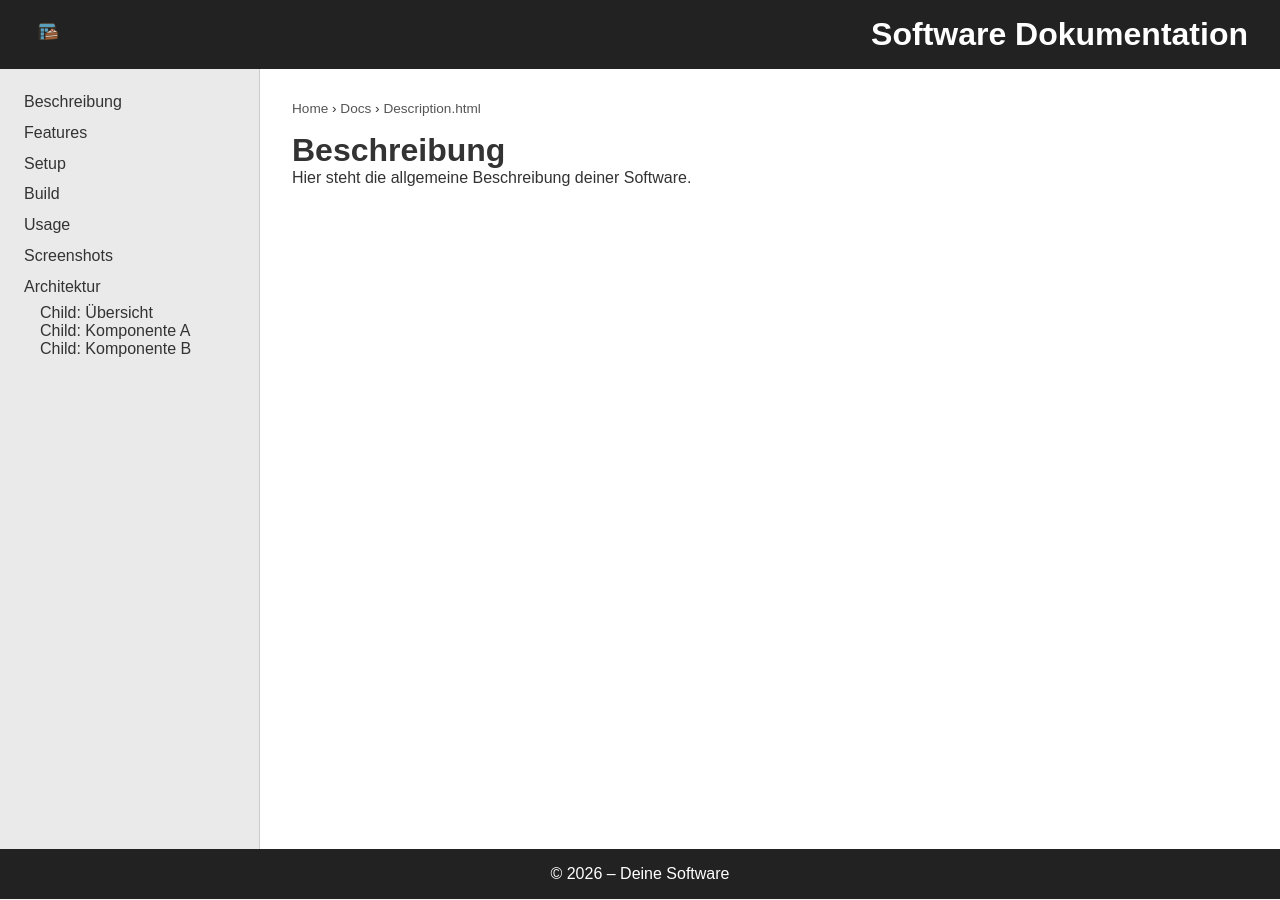
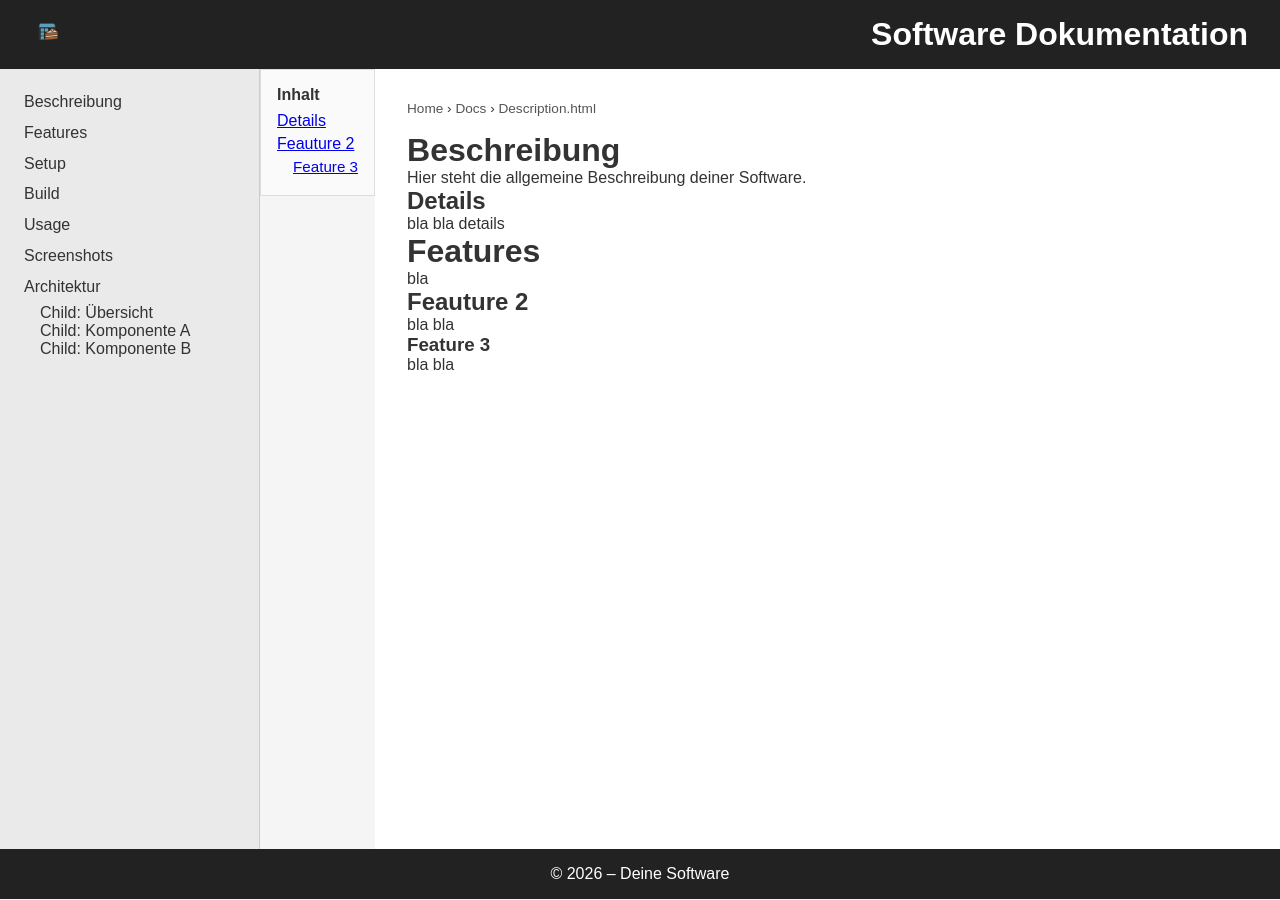
Before and after one commit to Zheng-Bote/ghp_template, a Jekyll site: the page built from docs/docs/description.md, in a window 1280 px wide. Built offline with Jekyll 4.4.1, drawn with Linux system fonts in a browser that asks for light colours.

Commit message:
fixing structure

```diff
--- a/docs/_layouts/default.html
+++ b/docs/_layouts/default.html
@@ -25,6 +25,7 @@
     <div class="layout">
       <aside class="sidebar">{% include sidebar.html %}</aside>
 
+      <div class="architecture-sidebar">{% include toc.html %}</div>
       <main class="content">{% include breadcrumbs.html %} {{ content }}</main>
     </div>
 
--- a/docs/docs/description.md
+++ b/docs/docs/description.md
@@ -6,3 +6,19 @@ layout: page
 # Beschreibung
 
 Hier steht die allgemeine Beschreibung deiner Software.
+
+## Details
+
+bla bla details
+
+# Features
+
+bla
+
+## Feauture 2
+
+bla bla
+
+### Feature 3
+
+bla bla
```
